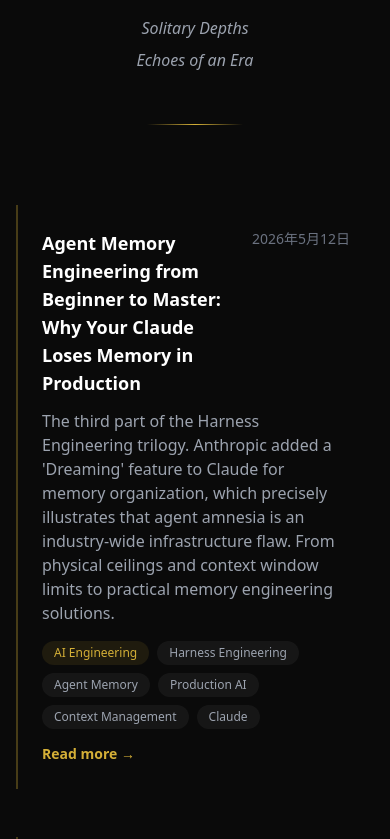
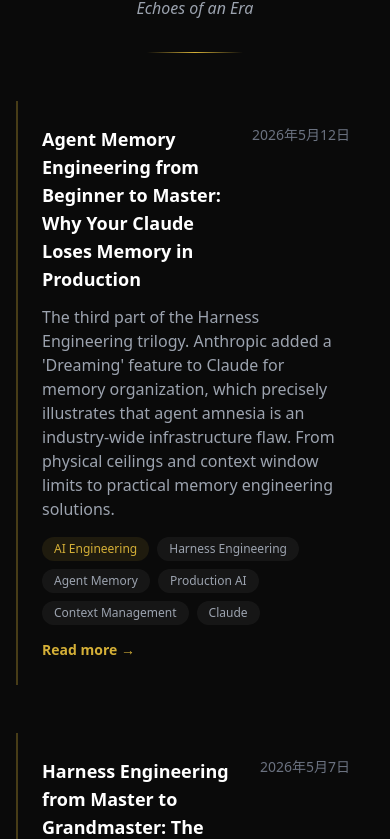
Before and after one commit to james-yz-xie/duyou.me, an Astro site: page /blog in a window 390 px wide. Shown: the part 236-1075 px from the top of the page. Built offline with nearby package versions, Linux system fonts and the light colour scheme; Astro itself is replaced by a stand-in of ours.

Commit message:
Fix mobile slogan display: use block spans and reduce spacing
- Changed <br /> to separate block-level spans for reliable line breaks
- Reduced top padding from pt-32 (128px) to pt-24 (96px)
- Reduced bottom padding from pb-20 (80px) to pb-12 (48px)
- Reduced heading margin from mb-6 to mb-4
- Reduced slogan container margin from mb-12 to mb-8
- Reduced divider margin from mb-20 to mb-12
- Removed leading-loose to reduce line height
- Content now visible without excessive scrolling on mobile

```diff
--- a/src/pages/blog/index.astro
+++ b/src/pages/blog/index.astro
@@ -14,19 +14,21 @@ const sortedPosts = posts.sort((a, b) => b.data.date.getTime() - a.data.date.get
   descriptionEn="Solitary Depths, Echoes of an Era: Documenting individual evolution and technical reflections."
   ogImage="/og-home.svg"
 >
-  <section class="bg-dark px-4 pt-32 pb-20 min-h-screen text-center">
+  <section class="bg-dark px-4 pt-24 pb-12 min-h-screen text-center">
     <div class="max-w-6xl mx-auto">
-      <h1 class="text-4xl md:text-5xl font-bold mb-6 text-white tracking-tight">
+      <h1 class="text-4xl md:text-5xl font-bold mb-4 text-white tracking-tight">
         <span class="lang-zh">Solo <span class="text-gold">日志</span></span>
         <span class="lang-en hidden">Solo <span class="text-gold">Log</span></span>
       </h1>
-      <div class="max-w-2xl mx-auto mb-12">
-        <p class="text-base md:text-xl text-gray-400 font-light leading-loose italic">
-          <span class="lang-zh">独行深度<br />回响时代</span>
-          <span class="lang-en hidden">Solitary Depths<br />Echoes of an Era</span>
+      <div class="max-w-2xl mx-auto mb-8">
+        <p class="text-base md:text-xl text-gray-400 font-light italic">
+          <span class="lang-zh block">独行深度</span>
+          <span class="lang-zh block">回响时代</span>
+          <span class="lang-en hidden block">Solitary Depths</span>
+          <span class="lang-en hidden block">Echoes of an Era</span>
         </p>
       </div>
-      <div class="h-px w-24 bg-gradient-to-r from-transparent via-gold to-transparent mx-auto mb-20"></div>
+      <div class="h-px w-24 bg-gradient-to-r from-transparent via-gold to-transparent mx-auto mb-12"></div>
 
       {sortedPosts.length > 0 ? (
         <div class="space-y-12 text-left">
```
